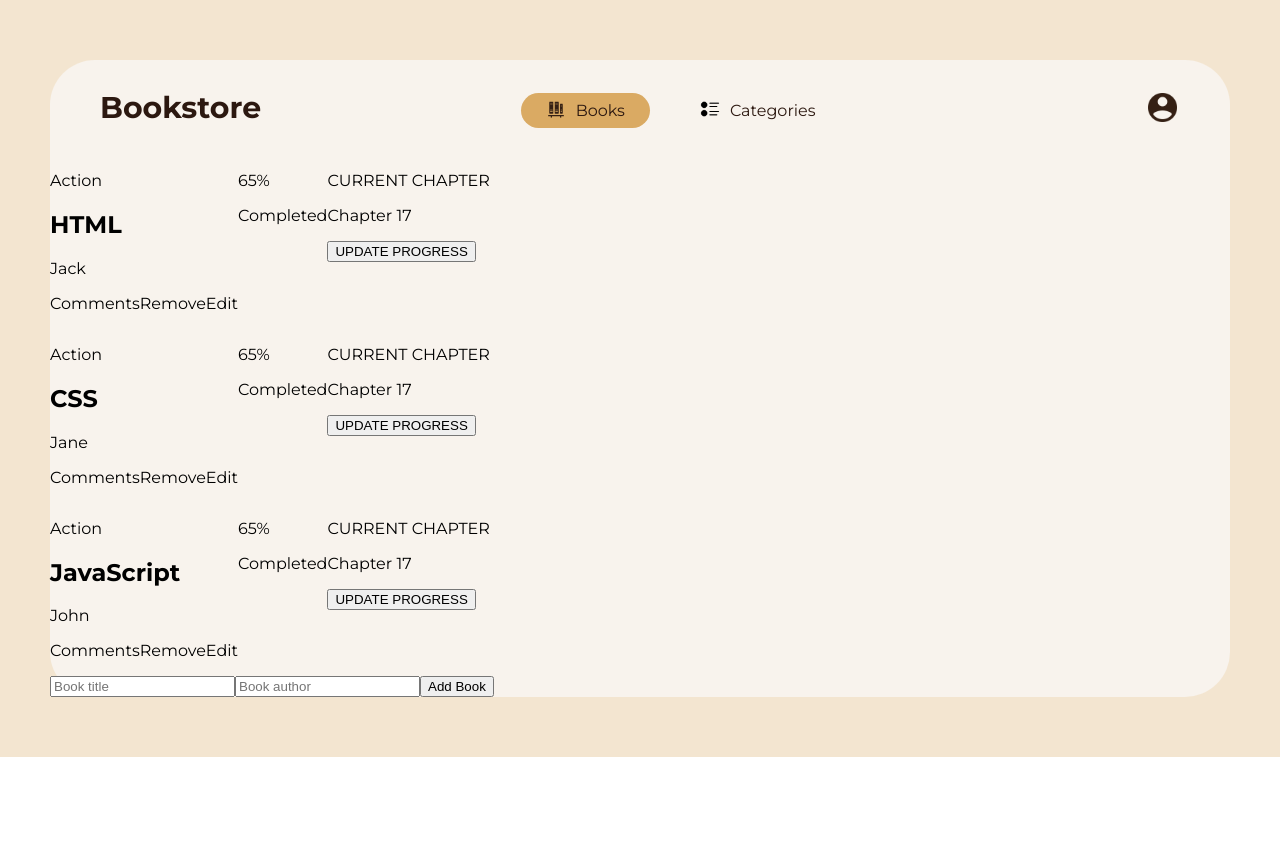
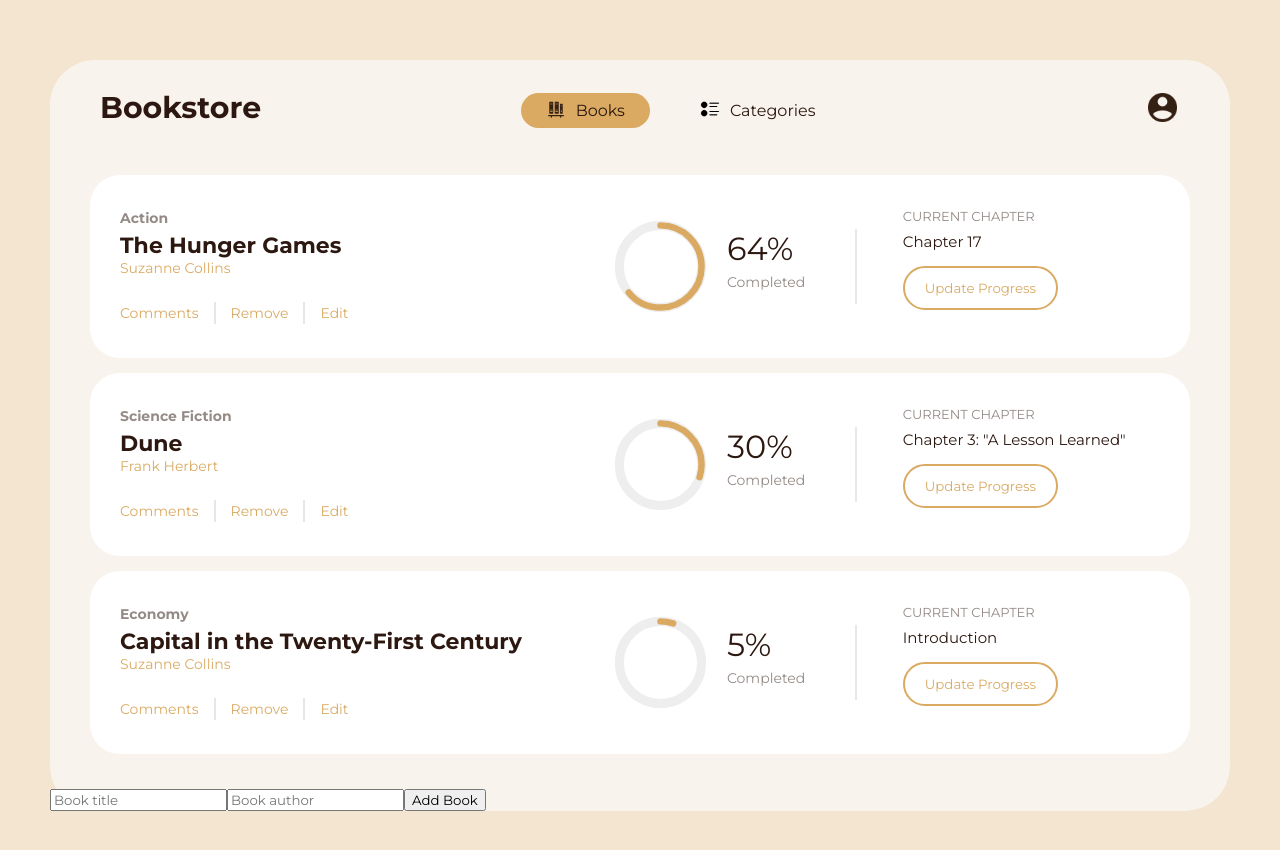
Before and after one commit to Shisui6/bookstore, a React (Create React App) app: page / in a window 1280 px wide. Shown: the top 850 px of the page. Before the commit the page ends 800 px from the top, so only its background shows below. Built offline with nearby package versions, Linux system fonts and the light colour scheme.

Commit message:
Style book component

```diff
--- a/src/components/Book/Book.css
+++ b/src/components/Book/Book.css
@@ -1,13 +1,161 @@
 .book {
   display: flex;
+  justify-content: space-between;
+  background-color: #fff;
+  padding: 20px 60px 20px 30px;
+  border-radius: 30px;
+  color: #2c1810;
+  margin-bottom: 15px;
 }
 
 .book ul {
   display: flex;
   padding: 0;
   list-style: none;
+  font-size: 14px;
+}
+
+.book li {
+  padding: 2px 15px;
+}
+
+.book-info button {
+  background: none;
+  border: none;
+  cursor: pointer;
+  transition: 0.3s;
+  margin: 0;
+  padding: 0;
+  font-size: 14px;
+  color: #daaa63;
+}
+
+.book-info button:hover {
+  color: #2c1810;
+}
+
+.book li:nth-child(2) {
+  border-left: 2px solid rgba(44, 24, 16, 0.1);
+  border-right: 2px solid rgba(44, 24, 16, 0.1);
+}
+
+.book li:first-child {
+  padding-left: 0;
+}
+
+.book h2 {
+  margin-top: 0;
+  margin-bottom: 0;
+  font-size: 22px;
 }
 
 .book-info {
+  width: 73%;
   display: flex;
+  justify-content: space-between;
+  align-items: center;
 }
+
+.cat {
+  margin-bottom: 5px;
+  font-weight: 700;
+  font-size: 14px;
+  opacity: 0.5;
+}
+
+.author {
+  margin-top: 0;
+  font-size: 14px;
+  margin-bottom: 25px;
+  color: #daaa63;
+}
+
+.current {
+  font-size: 13px;
+  opacity: 0.5;
+  margin-bottom: 8px;
+}
+
+.chapter {
+  margin-top: 0;
+  font-size: 15px;
+}
+
+.update {
+  background: none;
+  border: none;
+  border: 2px solid #daaa63;
+  padding: 12px 20px;
+  border-radius: 25px;
+  color: #daaa63;
+  cursor: pointer;
+  transition: 0.3s;
+}
+
+.update:hover {
+  background-color: #daaa63;
+  color: #fff;
+}
+
+.completed {
+  display: flex;
+  width: 33%;
+  border-right: 2px solid rgba(44, 24, 16, 0.1);
+  padding-right: 50px;
+  height: 75px;
+  align-items: center;
+}
+
+.circular-chart {
+  display: block;
+  margin: 10px auto;
+  max-width: 80%;
+  max-height: 250px;
+}
+
+.circle-bg {
+  fill: none;
+  stroke: #eee;
+  stroke-width: 3.5;
+}
+
+.circle {
+  stroke: #daaa63;
+  fill: none;
+  stroke-width: 2.5;
+  stroke-linecap: round;
+  animation: progress 1s ease-out forwards;
+}
+
+@keyframes progress {
+  0% {
+    stroke-dasharray: 0 100;
+  }
+}
+
+.percentage {
+  fill: #666;
+  font-family: sans-serif;
+  font-size: 0.5em;
+  text-anchor: middle;
+}
+
+.percent-div {
+  margin-left: 20px;
+}
+
+.percent {
+  font-size: 32px;
+  margin-bottom: 5px;
+  margin-top: 0;
+}
+
+.percent ~ p {
+  margin-top: 0;
+  font-size: 14px;
+  opacity: 0.5;
+}
+
+.chapter-div {
+  width: 22.5%;
+}
--- a/src/components/Book/Book.jsx
+++ b/src/components/Book/Book.jsx
@@ -6,24 +6,45 @@ const Book = ({ book }) => (
   <div className="book">
     <div className="book-info">
       <div>
-        <p>Action</p>
+        <p className="cat">{book.category}</p>
         <h2>{book.title}</h2>
-        <p>{book.author}</p>
+        <p className="author">{book.author}</p>
         <ul>
-          <li>Comments</li>
-          <li>Remove</li>
-          <li>Edit</li>
+          <li><button type="button">Comments</button></li>
+          <li><button type="button">Remove</button></li>
+          <li><button type="button">Edit</button></li>
         </ul>
       </div>
-      <div>
-        <p>65%</p>
-        <p>Completed</p>
+      <div className="completed">
+        <svg viewBox="0 0 36 36" className="circular-chart">
+          <path
+            className="circle-bg"
+            d="M18 2.0845
+              a 15.9155 15.9155 0 0 1 0 31.831
+              a 15.9155 15.9155 0 0 1 0 -31.831"
+          />
+          <path
+            className="circle"
+            strokeDasharray={`${book.percent}, 100`}
+            d="M18 2.0845
+              a 15.9155 15.9155 0 0 1 0 31.831
+              a 15.9155 15.9155 0 0 1 0 -31.831"
+          />
+          {/* <text x="18" y="20.35" className="percentage">30%</text> */}
+        </svg>
+        <div className="percent-div">
+          <p className="percent">
+            {book.percent}
+            %
+          </p>
+          <p>Completed</p>
+        </div>
       </div>
     </div>
-    <div>
-      <p>CURRENT CHAPTER</p>
-      <p>Chapter 17</p>
-      <button type="button">UPDATE PROGRESS</button>
+    <div className="chapter-div">
+      <p className="current">CURRENT CHAPTER</p>
+      <p className="chapter">{book.chapter}</p>
+      <button type="button" className="update">Update Progress</button>
     </div>
   </div>
 );
--- /dev/null
+++ b/src/components/BookList/BookList.css
@@ -0,0 +1,3 @@
+.booklist {
+  padding: 20px 40px;
+}
--- a/src/components/BookList/BookList.jsx
+++ b/src/components/BookList/BookList.jsx
@@ -1,30 +1,40 @@
 import React, { useState } from 'react';
 import Book from '../Book/Book';
 import BookForm from '../BookForm/BookForm';
+import './BookList.css';
 
 const BookList = () => {
   const booksArr = [
     {
       id: 1,
-      title: 'HTML',
-      author: 'Jack',
+      percent: 64,
+      category: 'Action',
+      title: 'The Hunger Games',
+      author: 'Suzanne Collins',
+      chapter: 'Chapter 17',
     },
     {
       id: 2,
-      title: 'CSS',
-      author: 'Jane',
+      percent: 30,
+      category: 'Science Fiction',
+      title: 'Dune',
+      author: 'Frank Herbert',
+      chapter: 'Chapter 3: "A Lesson Learned"',
     },
     {
       id: 3,
-      title: 'JavaScript',
-      author: 'John',
+      percent: 5,
+      category: 'Economy',
+      title: 'Capital in the Twenty-First Century',
+      author: 'Suzanne Collins',
+      chapter: 'Introduction',
     },
   ];
   const [books] = useState(booksArr);
 
   return (
     <>
-      <div>
+      <div className="booklist">
         {books.map((book) => <Book key={book.id} book={book} />)}
       </div>
 
--- a/src/index.css
+++ b/src/index.css
@@ -1,11 +1,11 @@
 * {
   box-sizing: border-box;
+  font-family: 'Montserrat', sans-serif;
 }
 
 body {
   margin: 0;
   padding: 0;
-  font-family: 'Montserrat', sans-serif;
   -webkit-font-smoothing: antialiased;
   -moz-osx-font-smoothing: grayscale;
 }
```
